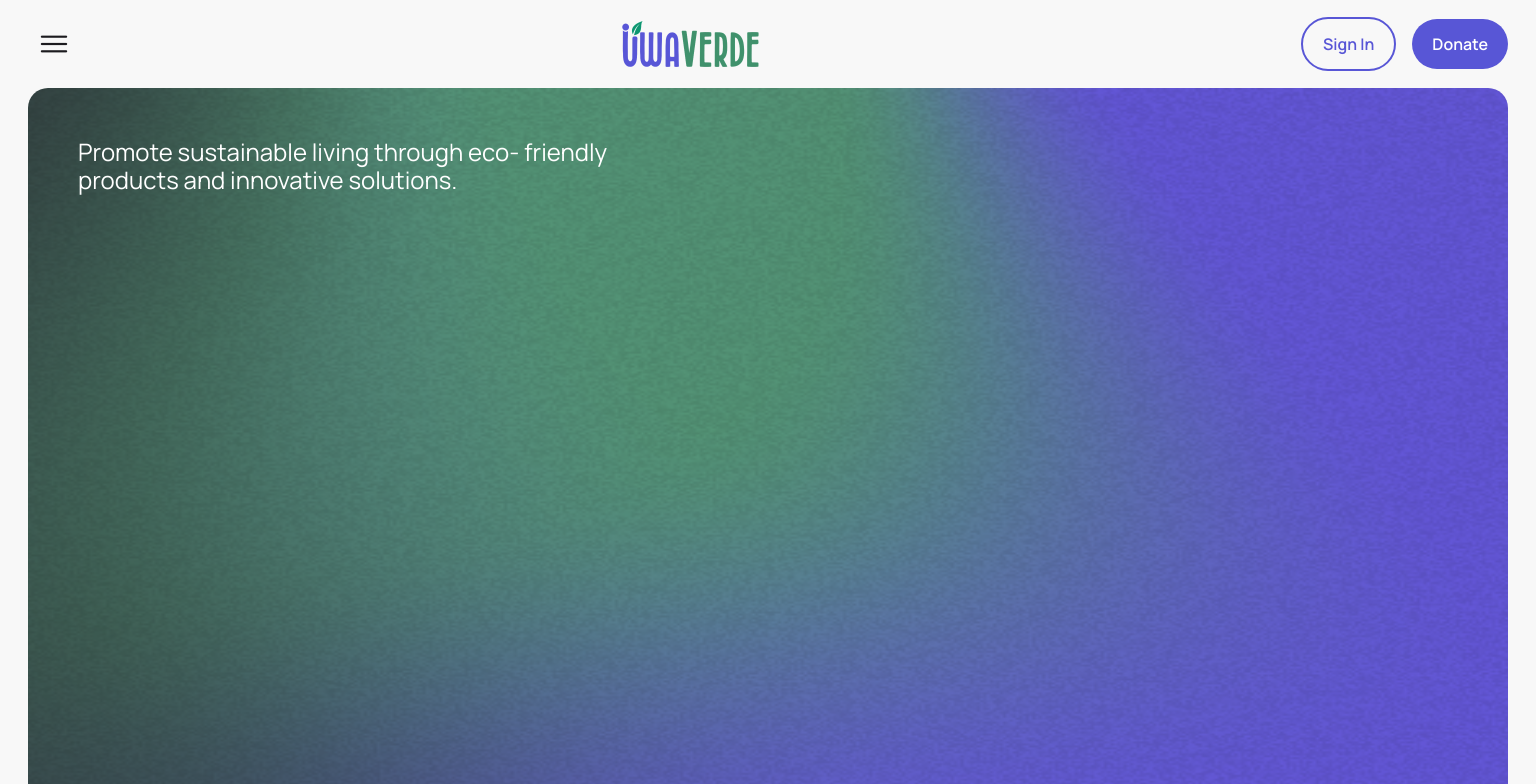
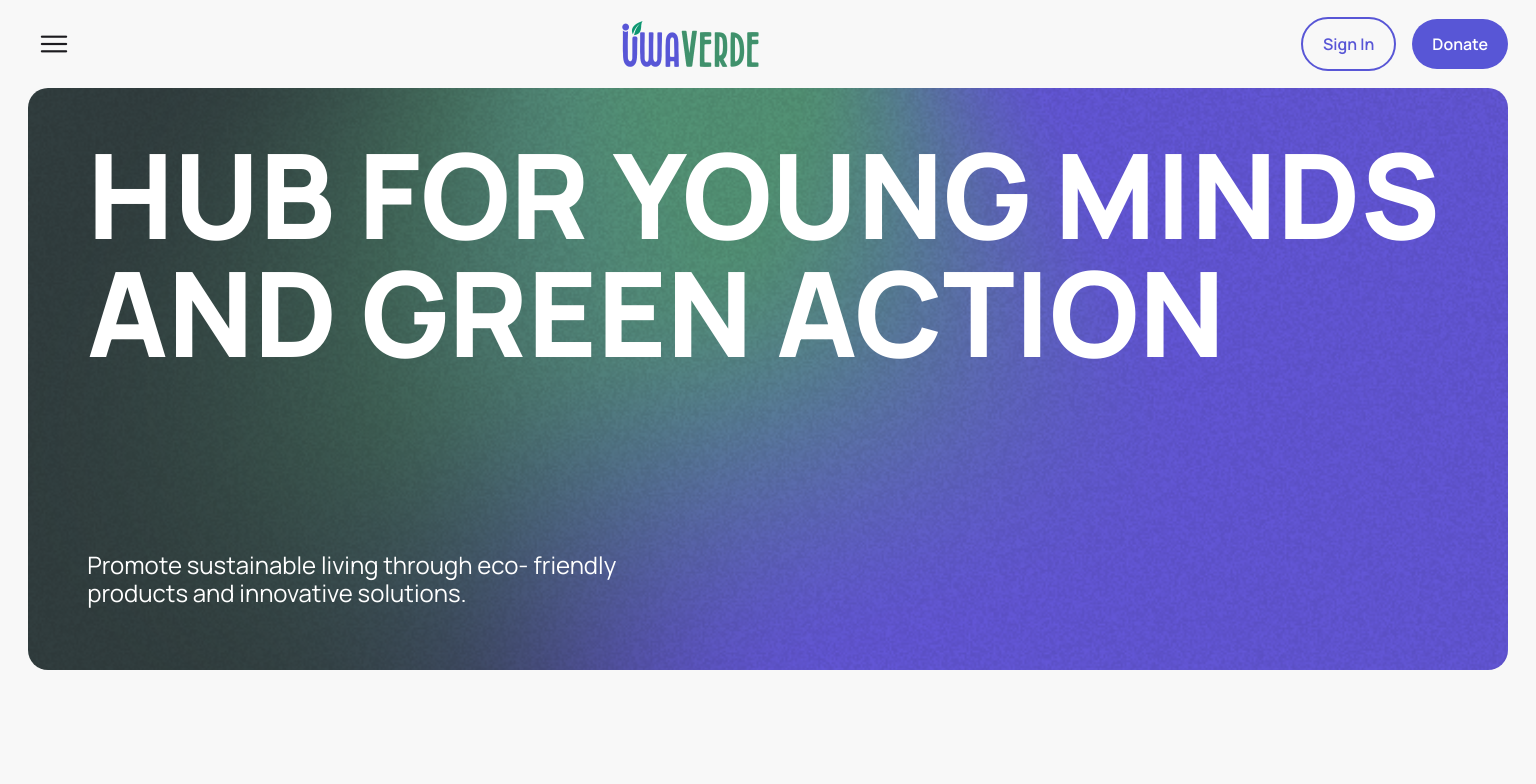
Before and after one commit to UwaVerdeNGO/web-site, a React (Create React App) app: page / in a window 1536 px wide. Shown: the top 784 px of the page. Built offline with nearby package versions, Linux system fonts and the light colour scheme.

Commit message:
fix hero responsiveness

```diff
--- a/src/components/header/styles.module.scss
+++ b/src/components/header/styles.module.scss
@@ -1,27 +1,22 @@
-@import '../../styles/variables';
+@import "../../styles/variables";
 
+// Mobile-first: flex always active (prevents the "gap" that existed between 1024px and 1299px,
+// where no legacy media query applied and the wrapper defaulted to `display: inline-block`,
+// breaking the fixed 88px height and overlapping the Hero).
 .wrapper {
-  display: grid;
-  grid-template-columns: 1fr 1fr 1fr;
+  display: flex;
+  flex-direction: row-reverse;
+  align-items: center;
+  justify-content: space-between;
   padding: 18px 28px;
   background: #f8f8f8;
   position: fixed;
   width: 100%;
   height: 88px;
   z-index: 2;
-  display: inline-block;
 
-  @media screen and (max-width: 1023px) {
-    display: flex;
-    flex-direction: row-reverse;
-    align-items: center;
-    justify-content: space-between;
-  }
-
-  @media screen and (min-width: 1300px) {
-    display: flex;
-    justify-content: space-between;
-    align-items: center;
+  @media screen and (min-width: $bp-md) {
+    flex-direction: row;
   }
 }
 
@@ -29,7 +24,6 @@
   border: none;
   background: none;
   cursor: pointer;
-  justify-self: flex-start;
 
   img {
     width: 40px;
@@ -129,28 +123,29 @@
 
 .logo {
   width: 139px;
-  justify-self: center;
+  padding-left: 16px;
 
-  @media screen and (max-width: 660px) {
-    padding-left: 16px;
+  @media screen and (min-width: $bp-sm) {
+    padding-left: 0;
   }
 }
 
+// Mobile-first: hidden by default, appear alongside the .wrapper
+// layout change so they never get out of sync with it.
 .buttons {
-  display: flex;
-  align-items: center;
-  justify-self: flex-end;
+  display: none;
 
-  :nth-child(2) {
-    margin-left: 16px;
-  }
+  @media screen and (min-width: $bp-md) {
+    display: flex;
+    align-items: center;
 
-  @media screen and (max-width: 1024px) {
-    display: none;
+    > :nth-child(2) {
+      margin-left: 16px;
+    }
   }
 }
 
-@media screen and (max-width: 660px) {
+@media screen and (max-width: $bp-sm) {
   .drawerContentWrapper {
     flex-direction: column;
 
--- a/src/sections/Hero/styles.module.scss
+++ b/src/sections/Hero/styles.module.scss
@@ -4,68 +4,88 @@
   padding: 0 12px;
   padding-top: 88px;
   margin-bottom: 62px;
-  @media only screen and (min-width: 1440px) {
-    padding: 0 28px;
+
+  // longhand padding-left/right (not the `padding` shorthand) so this
+  // never resets padding-top back to 0 and re-hides the Hero behind
+  // the fixed 88px header.
+  @media only screen and (min-width: $bp-xl) {
+    padding-left: 28px;
+    padding-right: 28px;
     margin-bottom: 221px;
-    padding-top: 88px;
   }
 }
+
+// aspect-ratio + background-size:cover instead of a fixed-px
+// background-size: before, between the base and 1440px (which covers
+// the ~1300px reported), the container had a fixed height:565px but
+// fluid width, so the image (fixed at 1384x565) mismatched the
+// container and got cropped/overflowed. Now height always tracks
+// the real width.
 .heroImgContainer {
+  width: 100%;
+  aspect-ratio: 1384 / 565;
   background-image: url('./../../assets/images/hero-1920.png');
   background-repeat: no-repeat;
   background-position: center;
-  background-size: 1384px 565px;
-  height: 565px;
+  background-size: cover;
   border-radius: 20px;
   position: relative;
 
-  @media only screen and (min-width: 1440px) {
-    background-size: 2504px 984px;
-    height: 984px;
+  @media only screen and (min-width: $bp-xl) {
+    aspect-ratio: 2504 / 984;
   }
 }
 .heroPara {
   font-family: $manrope;
   color: $white;
-  font-size: 16px;
-  line-height: 18px;
+  font-size: 1rem;
+  line-height: 1.125rem;
   font-weight: 400;
   position: absolute;
-  bottom: 26px;
-  left: 15px;
-  width: 323px;
+  bottom: 1.625rem;
+  left: 0.9375rem;
+  // max-width instead of a fixed width: never forces overflow on
+  // narrow containers, it just caps the maximum line size.
+  max-width: 20.1875rem; // 323px
 
-  @media only screen and (min-width: 1440px) {
-    font-size: 24px;
-    line-height: 28px;
-    top: 50px;
-    left: 50px;
-    width: 548px;
-    height: 54.33px;
+  // On desktop, positioned as a % of heroImgContainer (not a fixed px
+  // top/bottom) so it always stays inside the image regardless of the
+  // container's actual fluid height.
+  @media only screen and (min-width: $bp-xl) {
+    font-size: 1.5rem;
+    line-height: 1.75rem;
+    top: auto;
+    bottom: 8%;
+    left: 4%;
+    max-width: 34.25rem; // 548px
   }
 }
 .heroHeading {
   font-family: $manrope;
   color: $white;
-  font-size: 40px;
-  line-height: 45px;
+  // clamp(min, fluid-preferred, max): grows smoothly with the
+  // viewport instead of the abrupt jump that used to happen
+  // (40px -> 110px at 1440px), removing the visual "step" around
+  // 1300-1440px.
+  font-size: clamp(2.5rem, 1.5rem + 3vw, 2.8125rem);
+  line-height: 1.1;
   font-weight: 800;
   text-transform: uppercase;
   position: absolute;
-  top: 20px;
-  left: 15px;
+  top: 1.25rem;
+  left: 0.9375rem;
 
-  @media only screen and (min-width: 1440px) {
-    font-size: 110px;
-    line-height: 110px;
-    top: 720px;
-    left: 50px;
-  }
-
-  @media only screen and (min-width: 1920px) {
-    font-size: 150px;
-    line-height: 150px;
-    top: 640px;
-    left: 50px;
+  // On desktop, positioned near the top as a % of heroImgContainer
+  // (not a fixed px top) so it always stays inside the image
+  // regardless of the container's actual fluid height — the previous
+  // fixed top:720px was taller than the real (fluid) container height
+  // at most viewport widths, pushing the heading outside the image.
+  @media only screen and (min-width: $bp-xl) {
+    // interpolates exactly 110px (at 1440px) -> 150px (at 1920px+),
+    // preserving the same endpoints from the original design.
+    font-size: clamp(6.875rem, -0.625rem + 8.333vw, 9.375rem);
+    line-height: 1;
+    top: 8%;
+    left: 4%;
   }
 }
--- a/src/styles/_variables.scss
+++ b/src/styles/_variables.scss
@@ -26,3 +26,10 @@ $lowOpacityGray: #c7c7c7;
 $gray: #4d4d4d;
 $transparentGray: #7d7d7d;
 $green: #40916c;
+
+/***** BREAKPOINTS (mobile-first: always use with min-width) *******/
+$bp-sm: 660px;
+$bp-md: 1024px;
+$bp-lg: 1300px;
+$bp-xl: 1440px;
+$bp-xxl: 1920px;
```
Also changed, not shown: 1 other file (tests, documents, lock files or other folders).
